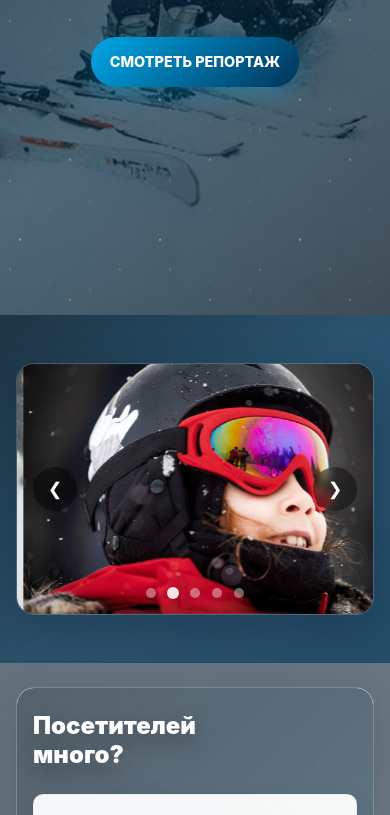
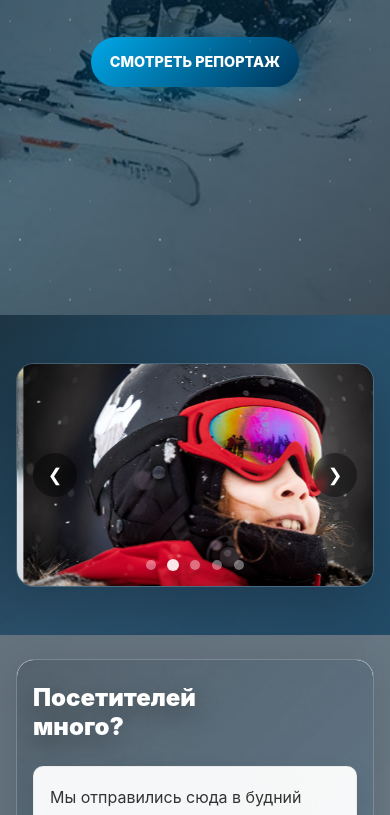
Before and after one commit to schikita/silichi, a plain HTML site: page index.html in a window 390 px wide. Shown: the part 529-1344 px from the top of the page. Drawn offline with Linux system fonts and the light colour scheme.

Commit message:
optimizatiot text

```diff
--- a/assets/css/main.css
+++ b/assets/css/main.css
@@ -944,42 +944,79 @@ button {
 
 /* ==================== SLIDERS ==================== */
 
+/* ==================== SLIDERS ==================== */
+
 .slider {
   position: relative;
+
+  /* Адаптивная ширина: на мобилках почти во всю, на десктопе аккуратно */
+  width: min(100%, 980px);
+  margin-inline: auto;
+
+  /* Гарантированное 16:10 */
+  aspect-ratio: 16 / 10;
+
+  /* Безопасные пределы высоты (чтобы не было гиганта на больших мониторах
+     и слишком мелкого на маленьких) */
+  max-height: 70vh;
+  min-height: 220px;
+
   z-index: 2;
   border-radius: calc(var(--border-radius) + 6px);
   overflow: hidden;
-  box-shadow: 0 12px 40px rgba(0, 0, 0, 0.2);
+  box-shadow: 0 18px 60px rgba(0, 0, 0, 0.25);
   border: 1px solid rgba(255, 255, 255, 0.16);
+}
+
+@media (max-width: 1024px) {
+  .slider {
+    width: min(100%, 900px);
+  }
+}
+
+@media (max-width: 768px) {
+  .slider {
+    width: 100%;
+    max-height: 62vh;
+    min-height: 240px;
+  }
+}
+
+@media (max-width: 480px) {
+  .slider {
+    max-height: 56vh;
+    min-height: 220px;
+  }
 }
 
 .slider-viewport {
   overflow: hidden;
+  height: 100%;
 }
 
 .slider-track {
   display: flex;
+  height: 100%;
   transition: transform 0.6s cubic-bezier(0.2, 0.8, 0.2, 1);
   will-change: transform;
 }
 
 .slider-slide {
   flex: 0 0 100%;
+  height: 100%;
 }
 
 .slider-slide img {
   width: 100%;
-  height: clamp(200px, 60vh, 560px);
+  height: 100%;
+  display: block;
+
+  /* Ключевое: картинка заполняет 16:10 контейнер красиво */
   object-fit: cover;
-  display: block;
-}
-
-@media (max-width: 480px) {
-  .slider-slide img {
-    height: 250px;
-  }
-}
-
+  object-position: center;
+}
+
+/* Кнопки */
 .slider-btn {
   position: absolute;
   top: 50%;
@@ -1031,6 +1068,7 @@ button {
   right: var(--spacing-md);
 }
 
+/* Точки */
 .slider-dots {
   position: absolute;
   left: 50%;
@@ -1054,6 +1092,7 @@ button {
   background: rgba(255, 255, 255, 0.9);
   transform: scale(1.2);
 }
+
 
 /* ==================== MINI COLLAGE ==================== */
 
```
